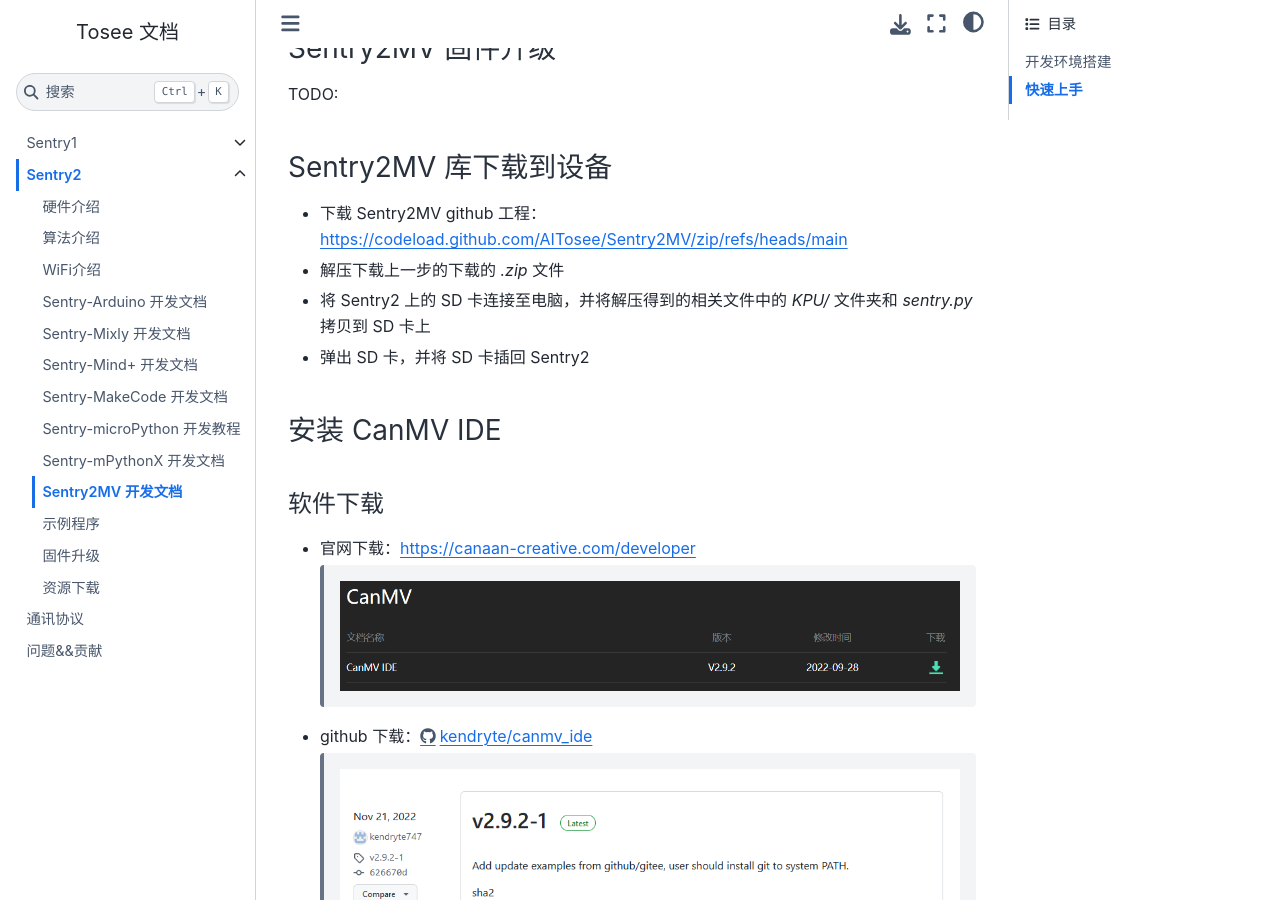
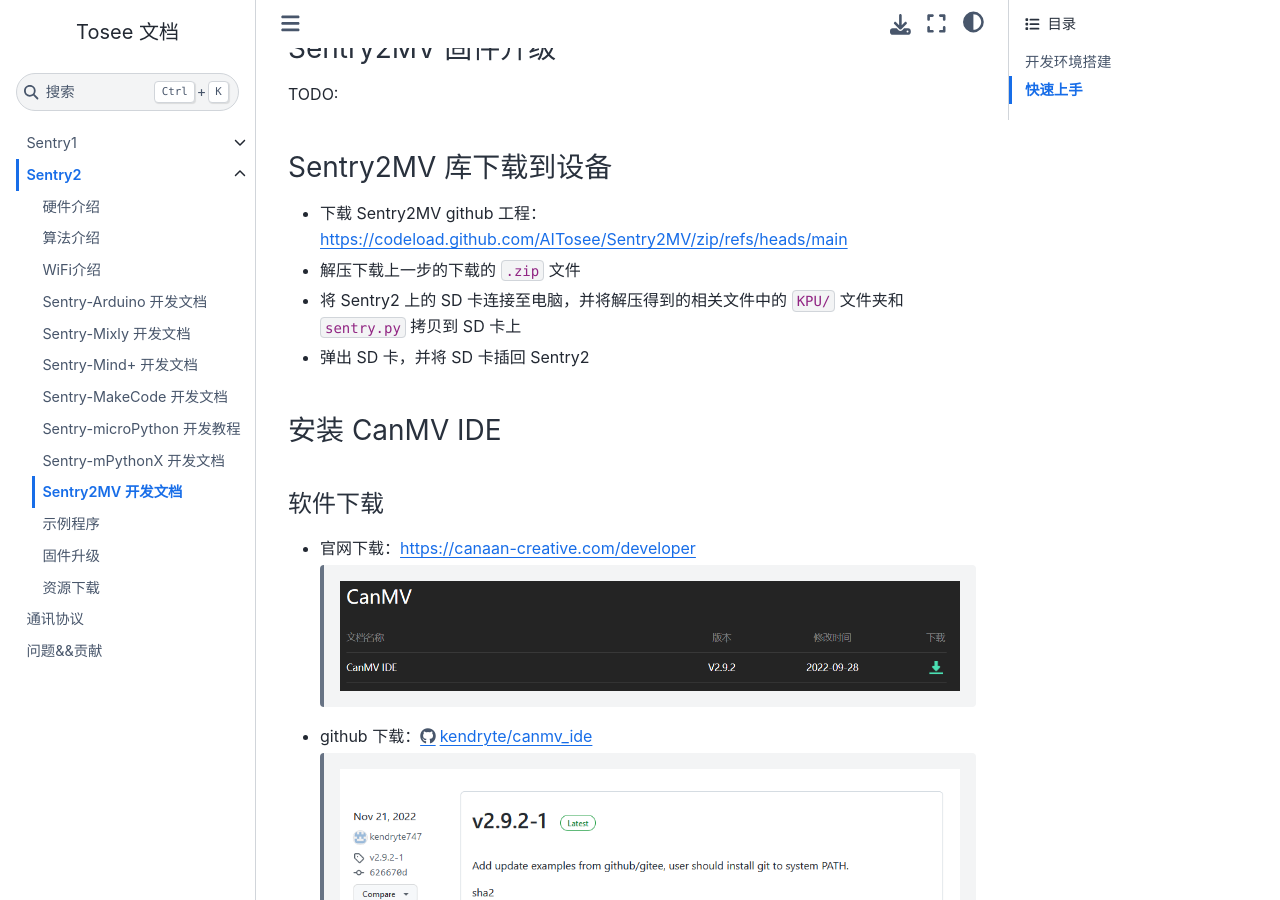
Before and after one commit to AITosee/Tosee-Docs, a Sphinx documentation site: the page built from docs/Sentry2/Sentry2MV/index.rst, in a window 1280 px wide and 900 px high, scrolled down 352 px. Built offline with Sphinx 7.4.7 and the Sphinx Book theme 1.1.4, drawn with Linux system fonts in a browser that asks for light colours; pages that are not in the unit, such as notebooks, are missing from menus.

Commit message:
fixed typo

```diff
--- a/docs/Sentry2/Sentry2MV/index.rst
+++ b/docs/Sentry2/Sentry2MV/index.rst
@@ -20,8 +20,8 @@
 ----------------------
 
 - 下载 Sentry2MV github 工程：https://codeload.github.com/AITosee/Sentry2MV/zip/refs/heads/main
-- 解压下载上一步的下载的 `.zip` 文件
-- 将 Sentry2 上的 SD 卡连接至电脑，并将解压得到的相关文件中的 `KPU/` 文件夹和 `sentry.py` 拷贝到 SD 卡上
+- 解压下载上一步的下载的 ``.zip`` 文件
+- 将 Sentry2 上的 SD 卡连接至电脑，并将解压得到的相关文件中的 ``KPU/`` 文件夹和 ``sentry.py`` 拷贝到 SD 卡上
 - 弹出 SD 卡，并将 SD 卡插回 Sentry2
 
 安装 CanMV IDE
```
